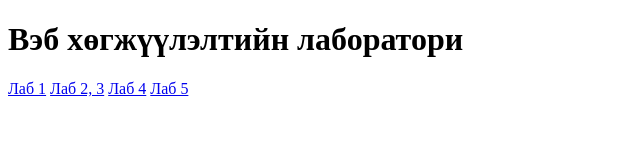
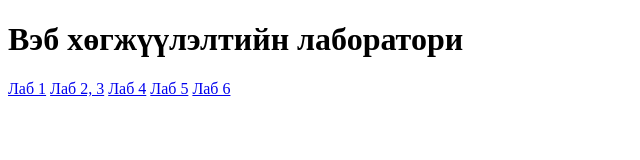
Before and after one commit to mrgd0913/web-development-lab, a plain HTML site: page index.html in a window 1280 px wide. Shown: the full height of the page, 0-640 px from the left. Drawn offline with Linux system fonts and the light colour scheme.

Commit message:
Update index.html

```diff
--- a/index.html
+++ b/index.html
@@ -10,5 +10,6 @@
   <a href="lab02,3/">Лаб 2, 3</a>
   <a href="lab4/">Лаб 4</a>
   <a href="lab5/">Лаб 5</a>
+  <a href="lab6/">Лаб 6</a>
 </body>
 </html>
```
